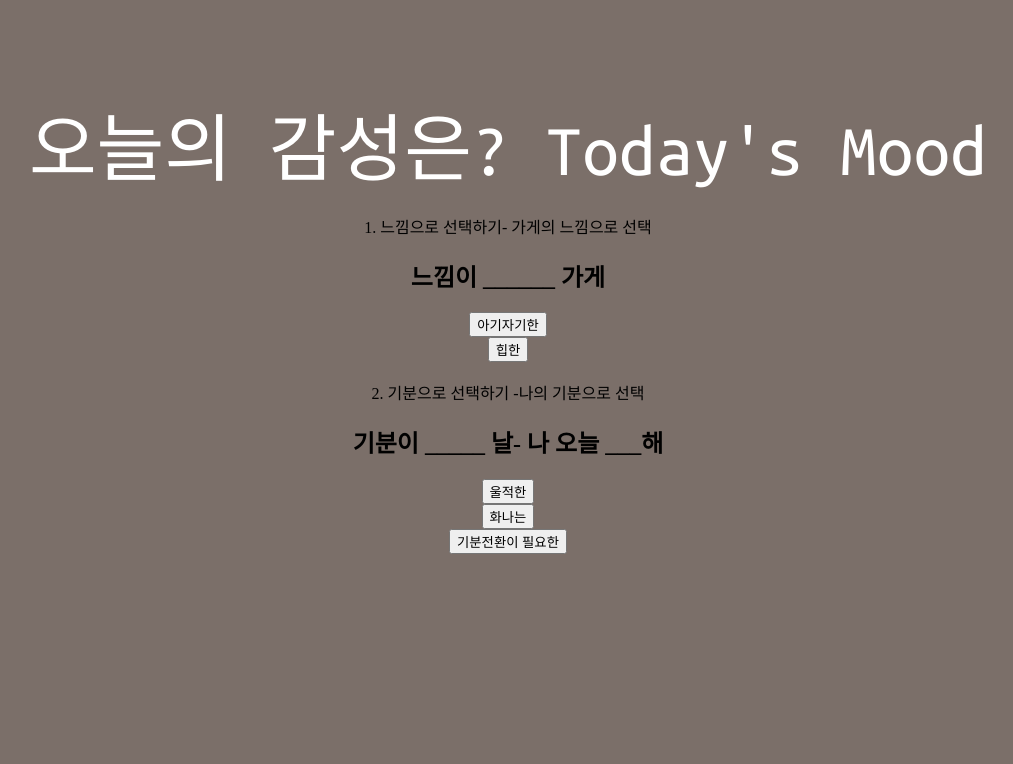
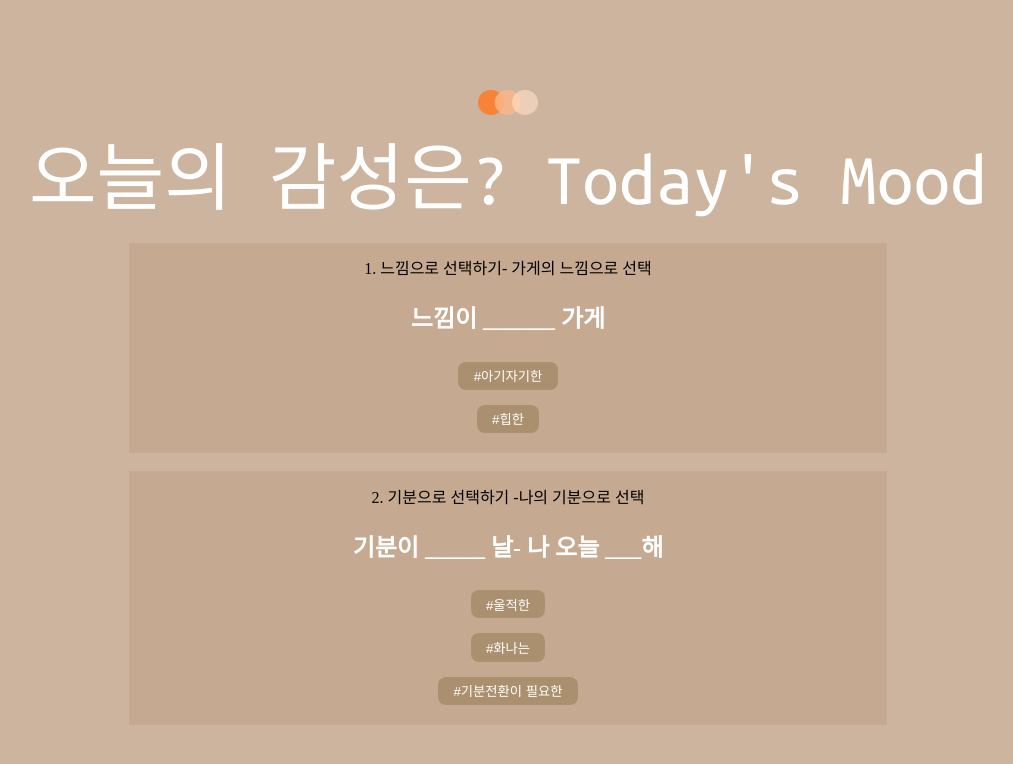
Before and after one commit to arimSeo/Graduate-proj, a Django app: template tastyproject/myapp/templates/gamseong.html in a window 1280 px wide. Shown: the top 764 px of the page, without its empty margins (132-1145 px from the left). Run offline with Django 3.2, Linux system fonts and the light colour scheme; the template is opened without the code that fills it: values that come from a table or form of the project are taken from there, others are empty; tables that the repository leaves empty hold one stand-in row (values such as "Sample post"); some libraries are stand-ins or nearby versions.

Commit message:
로딩화면 구현

```diff
--- a/tastyproject/accounts/views.py
+++ b/tastyproject/accounts/views.py
@@ -11,6 +11,7 @@ from .models import MyUser
 from django.contrib.auth.models import User
 from django.contrib import auth
 from django.contrib.auth import authenticate, login
+# from .forms import RegisterForm
 
 
 def register(request):
@@ -36,6 +37,7 @@ def register(request):
                 permit=request.POST.get('ispermit', '') == 'on')
             profile.save()
             return redirect('gamseong')
+
                 # user = User(username=username)
                 # user.set_password(password)
                 # user.save()
@@ -47,6 +49,7 @@ def register(request):
             #     context['message'] = message      #context정의안됬다고 에러뜸
             #     return redirect('register')
     else:
+        # regi_form= RegisterForm()
         return render(request,'registration/register.html')
         # return render(request,'registration/register.html',{'user_form':user_form,'my_user':my_user})
 
--- a/tastyproject/myapp/static/css/gamseong.css
+++ b/tastyproject/myapp/static/css/gamseong.css
@@ -1,13 +1,48 @@
 body{
     text-align: center;
     margin-top: 7%;
-    background-color: #5f5149d2;
+    background-color: #9a6b3e80;
+}
+.loading_img{
+    width:20%;
+    height:20%;
+}
+.loading{
+    color:white;
+    font-family: Ubuntu Mono;
+}
+.box1{
+    border:transparent;
+    background-color: #9a6b3e25;
+    padding:1% 0 1% 0;
+    margin:0 20% 0 20%;
 }
 
+.box2{
+    border:transparent;
+    background-color: #9a6b3e25;
+    padding:1% 0 1% 0;
+    margin:0 20% 5% 20%;
+}
 .h1{
     font-family: Ubuntu Mono;
     color:#ffffff;
     font-size: 4.6rem;
+}
+h2{
+    color: white;
+}
+
+
+.g1, .g2, .gg1, .gg2, .gg3{
+    border:0px solid black;
+    border:transparent;
+    border-radius: 8px;
+    padding:0.6% 2%;
+    margin:1%;
+    background: rgba(116, 89, 41, 0.315);
+    color: white;
+    cursor: pointer;
 }
 
 
@@ -17,8 +52,18 @@ body{
     body{
         margin-top: 40%;
     }
+    .box1, .box2{
+        border:transparent;
+        background-color: #9a6b3e25;
+        padding:1% 0 1% 0;
+        margin:0 6% 0 6%;
+    }
     .h1{
         font-size: 3rem;
     }
+    .loading_img{
+        width:50%;
+        height:50%;
+    }
 
 }
--- /dev/null
+++ b/tastyproject/myapp/static/gamseong.js
@@ -0,0 +1,13 @@
+$(document).ready(function () {
+    $(".logo").hide();
+    $(".h1").hide();
+    $(".box1").hide();
+    $(".box2").hide();
+    setTimeout(function () {
+        $(".loading").fadeOut(400);
+        $(".logo").fadeIn(2000);
+        $(".h1").fadeIn(2000);
+        $(".box1").fadeIn(5000);
+        $(".box2").fadeIn(5000);
+    }, 2500);
+});
--- a/tastyproject/myapp/templates/gamseong.html
+++ b/tastyproject/myapp/templates/gamseong.html
@@ -8,41 +8,54 @@
     <meta name="viewport" content="width=device-width, initial-scale=1.0">
     <link rel="stylesheet" href="{% static 'css/gamseong.css' %}">
     <link href="https://fonts.googleapis.com/css2?family=Roboto+Mono&family=Ubuntu+Mono&display=swap" rel="stylesheet">
-
+    <script src="https://code.jquery.com/jquery-3.2.1.min.js"></script>
+    <script src="{% static 'gamseong.js' %}"></script>
     <title>오늘의 감성은?</title>
 </head>
 
 <body>
+    <div class="loading">
+        <img src="{% static 'image/loading592.gif' %}" alt="loading" class="loading_img">
+        <div class="loading_content">오늘 갬성 끌어올리는 중...</div>
+    </div>
     <!-- form 한개에 submit 한개로하면 버튼 각각에 다 폼으로 해야하나????
     아아ㅏ아니다 중복 아니니까 하나니까 다 submit 해도되나. 근데 pnu퀴즈는 각각에 다해줬는데,,  -->
     <!-- 옵션을 줘서 각 해당 추천모델폼 연결 -->
     <!-- {{myuser.username}}님 -->
+    <div class="contents">
         <form action="{% url 'main' %}" method="POST">
             {% csrf_token %}
-        <div class="h1">오늘의 감성은? Today's Mood</div>
+            <img src="{% static 'image/logo1.png' %}" class="logo" width="60px" height="25px">
+            <div class="h1">
+                오늘의 감성은? Today's Mood</div>
             <br>
+            <div class="box1">
                 1. 느낌으로 선택하기- 가게의 느낌으로 선택
                 <h2>느낌이 ______ 가게</h2>
                 <div class="">
-            <input type="submit" value="아기자기한">
+                    <input type="submit" class="g1" value="#아기자기한">
                 </div>
                 <div class="">
-            <input type="submit" value="힙한">
+                    <input type="submit" class="g2" value="#힙한">
+                </div>
             </div>
             <br>
+            <div class="box2">
                 2. 기분으로 선택하기 -나의 기분으로 선택
                 <h2>기분이 _____ 날- 나 오늘 ___해 </h2>
                 <div class="">
-            <input type="submit" value="울적한">
+                    <input type="submit" class="gg1" value="#울적한">
                 </div>
                 <div class="">
-            <input type="submit" value="화나는">
+                    <input type="submit" class="gg2" value="#화나는">
                 </div>
                 <div class="">
-            <input type="submit" value="기분전환이 필요한">
+                    <input type="submit" class="gg3" value="#기분전환이 필요한">
+                </div>
             </div>
 
         </form>
+    </div>
 
 </body>
 
```
Also changed, not shown: tastyproject/accounts/forms.py (+6 -5 lines), tastyproject/myapp/static/image/loading592.gif (added). Lines whose indentation alone changed are shown as unchanged.
